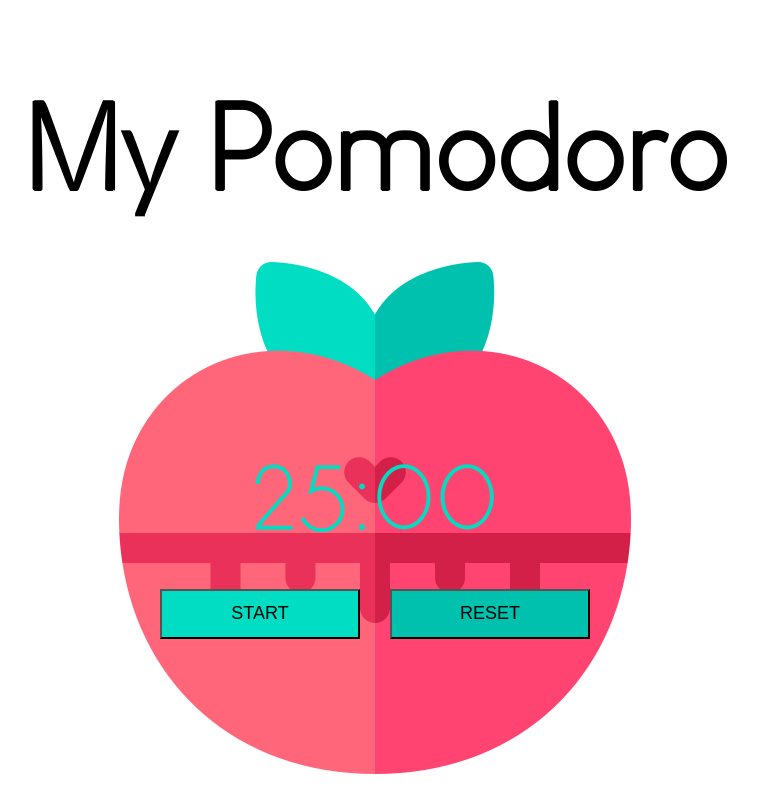
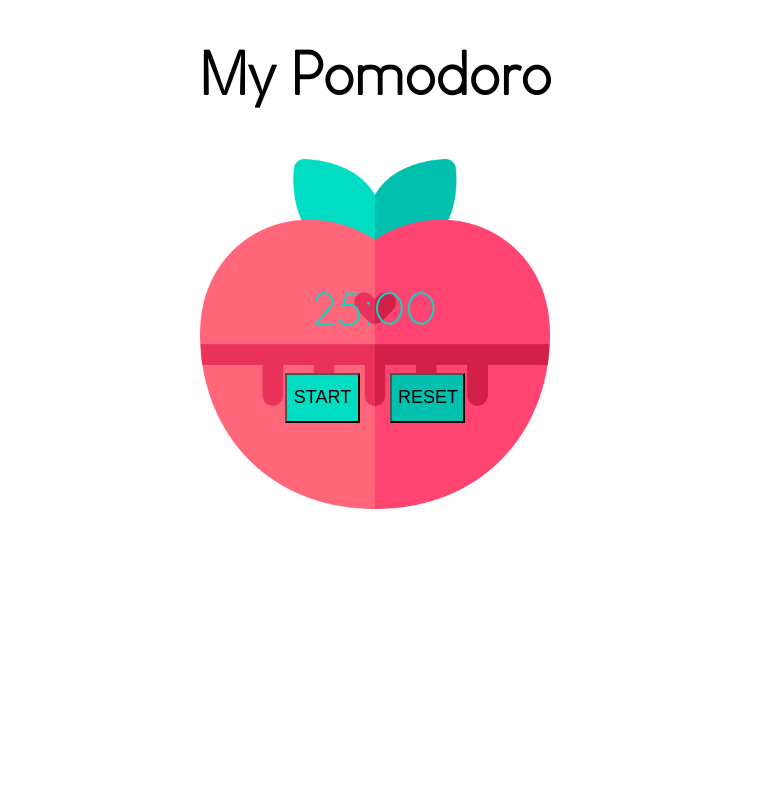
Before and after one commit to tdumele/pomodoro-app, a React (Vite) app: page / in a window 1280 px wide. Shown: the top 812 px of the page, without its empty margins (265-1023 px from the left). Built offline with nearby package versions, Linux system fonts and the light colour scheme; no server answers.

Commit message:
fix: adjust size for my macbook

```diff
--- a/src/index.css
+++ b/src/index.css
@@ -8,19 +8,20 @@ body {
 }
 
 .chrono {
-  width: 600px;
+  width: 400px;
   background-image: url("assets/img/pomodoro.png");
   background-position: center;
   background-repeat: no-repeat;
-  height: 500px;
+  background-size: contain;
+  height: 300px;
   margin-left: auto;
   margin-right: auto;
-  padding-top: 100px;
+  padding-top: 50px;
 }
 
 .chrono > p {
   color: #00ddc3;
-  font-size: 100px;
+  font-size: 50px;
   padding-top: 20px;
   text-align: center;
   margin-bottom: 20px;
@@ -45,7 +46,7 @@ body {
 
 .action_btn > button {
   margin: 0 15px 0 15px;
-  width: 200px;
+  width: 75px;
   height: 50px;
   font-size: large;
   background-color: #00c1ae;
@@ -56,8 +57,8 @@ body {
 }
 
 .title {
-  font-size: 120px;
+  font-size: 60px;
   text-align: center;
   font-family: Louis-George-Cafe;
-  margin-bottom: 0;
+  margin-bottom: 50px;
 }
```
Also changed, not shown: .fleet/run.json (added), 1 other file (tests, documents, lock files or other folders).
